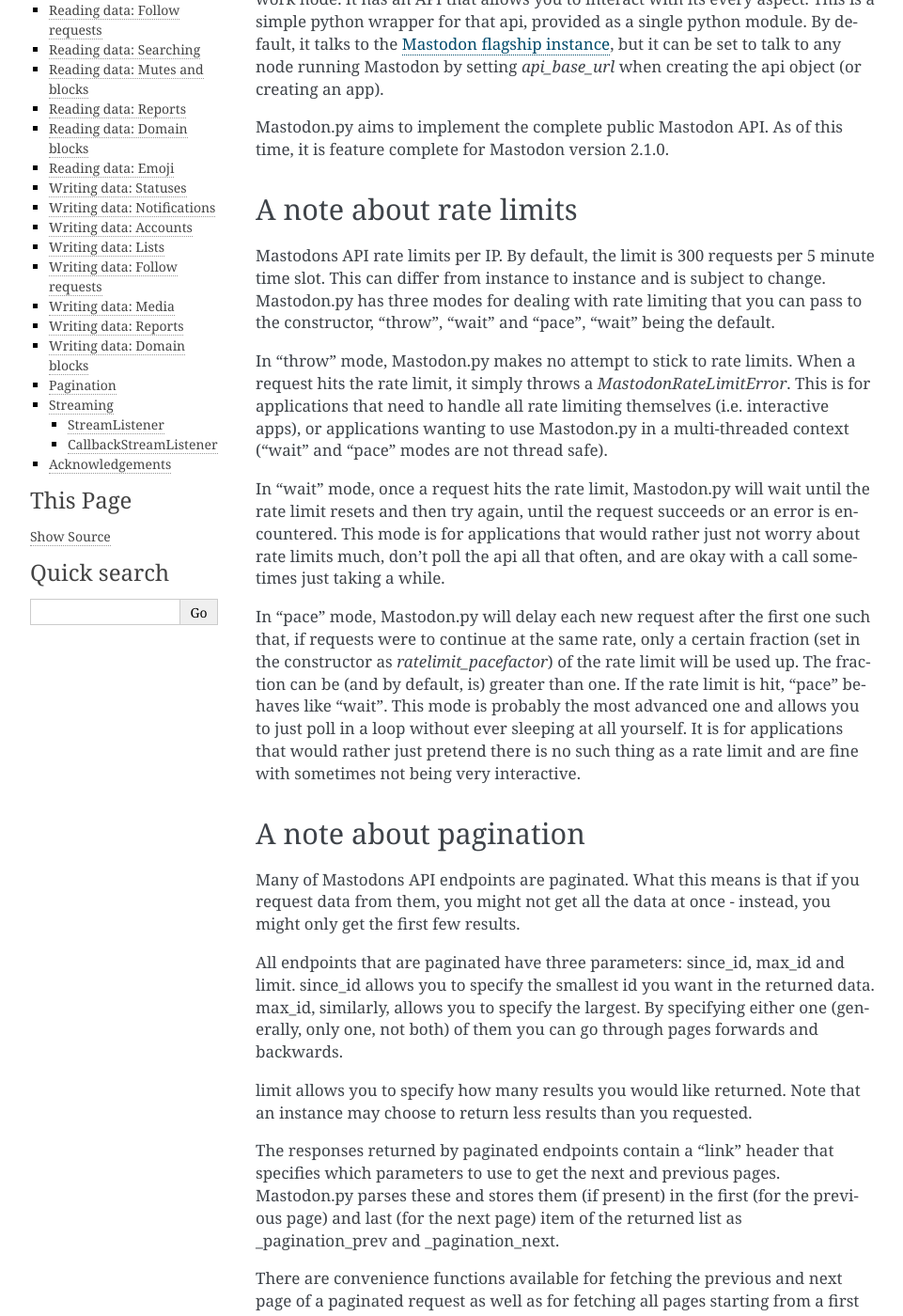
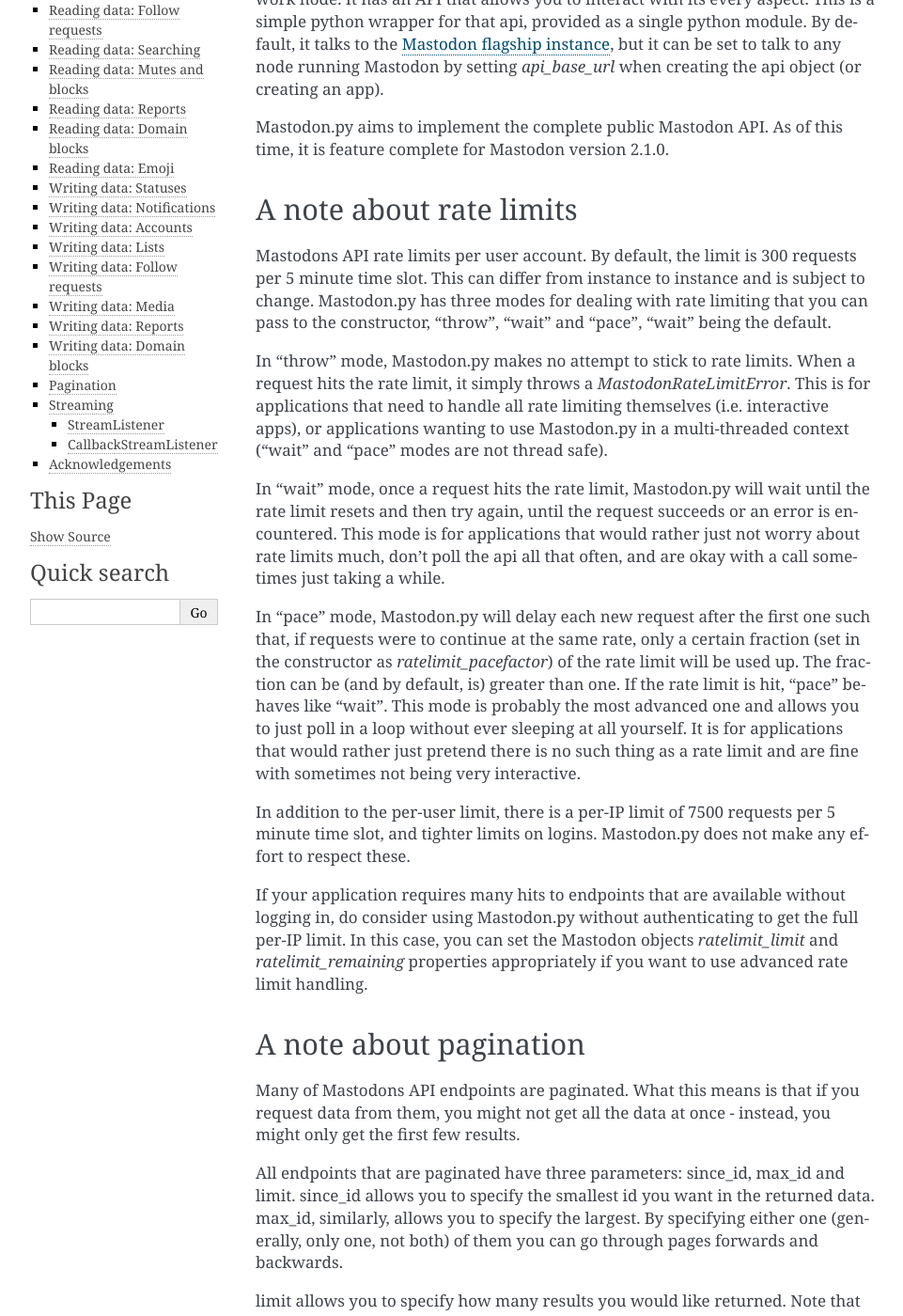
Before and after one commit to halcy/Mastodon.py, a Sphinx documentation site: the page built from docs/index.rst, in a window 1280 px wide and 1400 px high, scrolled down 787 px. Shown: the whole window at 94% size, without its empty margins (148-1109 px from the left). Built offline with Sphinx 7.4.7, drawn with Linux system fonts in a browser that asks for light colours.

Commit message:
FURTHER release preparations

```diff
--- a/docs/index.rst
+++ b/docs/index.rst
@@ -50,8 +50,8 @@
 
 A note about rate limits
 ------------------------
-Mastodons API rate limits per IP. By default, the limit is 300 requests per 5 minute
-time slot. This can differ from instance to instance and is subject to change.
+Mastodons API rate limits per user account. By default, the limit is 300 requests
+per 5 minute time slot. This can differ from instance to instance and is subject to change.
 Mastodon.py has three modes for dealing with rate limiting that you can pass to
 the constructor, "throw", "wait" and "pace", "wait" being the default.
 
@@ -75,6 +75,15 @@
 a loop without ever sleeping at all yourself. It is for applications that would rather
 just pretend there is no such thing as a rate limit and are fine with sometimes not
 being very interactive.
+
+In addition to the per-user limit, there is a per-IP limit of 7500 requests per 5
+minute time slot, and tighter limits on logins. Mastodon.py does not make any effort
+to respect these.
+
+If your application requires many hits to endpoints that are available without logging
+in, do consider using Mastodon.py without authenticating to get the full per-IP limit. In
+this case, you can set the Mastodon objects `ratelimit_limit` and `ratelimit_remaining`
+properties appropriately if you want to use advanced rate limit handling.
 
 A note about pagination
 -----------------------
```
